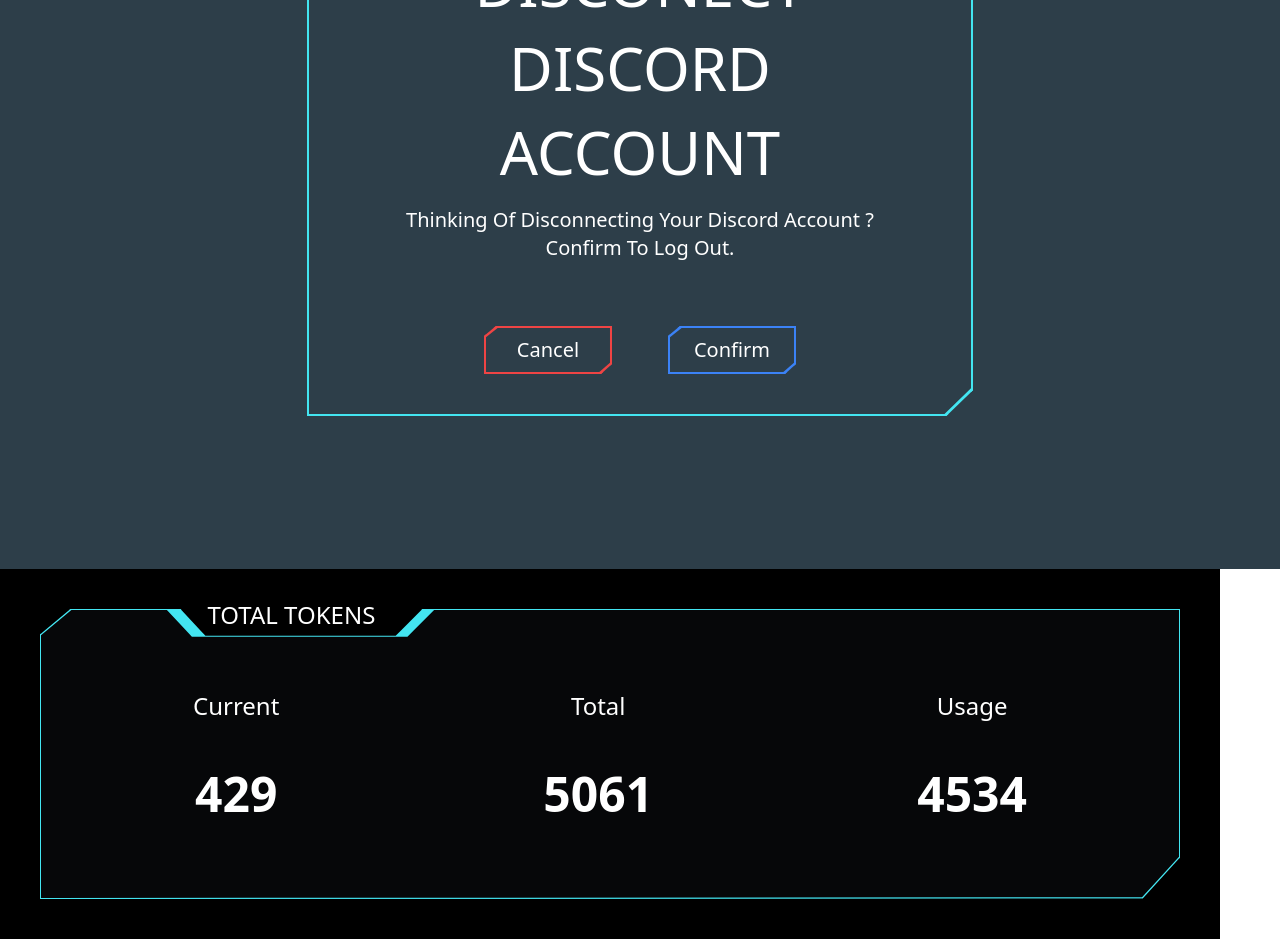
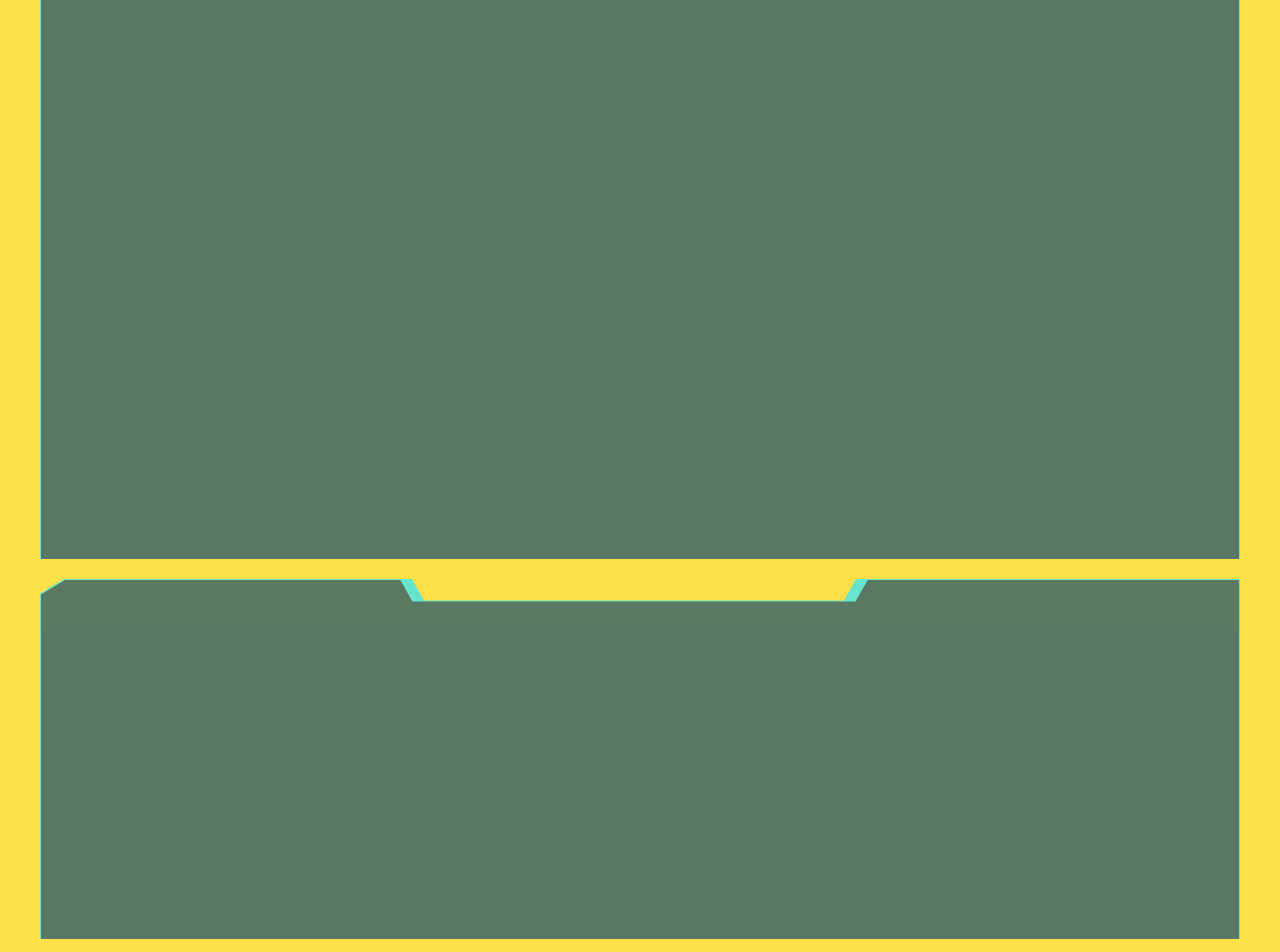
Before and after one commit to kakhi1/shape, a React (Vite) app: page / in a window 1280 px wide. Shown: the part 640-1592 px from the top of the page. Built offline with nearby package versions, Linux system fonts and the light colour scheme.

Commit message:
new shapes

```diff
--- a/src/App.css
+++ b/src/App.css
@@ -34,7 +34,7 @@
   );
 }
 /* clip path for mobile screen */
-@media (max-width: 640px) {
+/* @media (max-width: 640px) {
   .custom-shapeMobile {
     clip-path: polygon(
       4.77% 0%,
@@ -65,7 +65,7 @@
       0% 4.25%
     );
   }
-}
+} */
 /* clip path for second shape */
 .second-shape {
   clip-path: polygon(
@@ -254,3 +254,121 @@
     );
   }
 }
+/* below new 4 shapes CSS*/
+
+/* first shape  */
+.FirstShapecss {
+  clip-path: polygon(
+    4% 0%,
+    30% 0%,
+    32% 4%,
+    68% 4%,
+    70% 0%,
+    100% 0%,
+    100% 100%,
+    0% 100%,
+    0% 4%
+  );
+}
+.FirstShapecss2 {
+  clip-path: polygon(
+    4% 0%,
+    31.4% 0%,
+    33.4% 4%,
+    66.6% 4%,
+    68.6% 0%,
+    100% 0%,
+    100% 100%,
+    0% 100%,
+    0% 4%
+  );
+}
+/* second shape css */
+.SecondShapecss {
+  clip-path: polygon(
+    2% 0%,
+    30% 0%,
+    31% 6%,
+    68% 6%,
+    69% 0%,
+    100% 0%,
+    100% 100%,
+    0% 100%,
+    0% 4%
+  );
+}
+.SecondShapecss2 {
+  clip-path: polygon(
+    2% 0%,
+    31% 0%,
+    32% 6%,
+    67% 6%,
+    68% 0%,
+    100% 0%,
+    100% 100%,
+    0% 100%,
+    0% 4%
+  );
+}
+/* third shape  */
+.ThirdShapecss {
+  clip-path: polygon(
+    5% 0%,
+    35% 0%,
+    37% 5%,
+    63% 5%,
+    65% 0%,
+    95% 0%,
+    100% 8%,
+    100% 94.7%,
+    96.9% 99.4%,
+    0% 99.6%,
+    0% 8%
+  );
+}
+.ThirdShapecss2 {
+  clip-path: polygon(
+    5% 0%,
+    36% 0%,
+    38% 5%,
+    62% 5%,
+    64% 0%,
+    95% 0%,
+    100% 8%,
+    100% 95%,
+    97% 100%,
+    0% 100%,
+    0% 8%
+  );
+}
+/* fourth shape */
+.FourthShapecss {
+  clip-path: polygon(
+    5% 0%,
+    30% 0%,
+    32% 4%,
+    68% 4%,
+    70% 0%,
+    95% 0%,
+    100% 8%,
+    100% 94.7%,
+    96.9% 99.4%,
+    0% 99.6%,
+    0% 5%
+  );
+}
+.FourthShapecss2 {
+  clip-path: polygon(
+    5% 0%,
+    32% 0%,
+    34% 4%,
+    66% 4%,
+    68% 0%,
+    95% 0%,
+    100% 8%,
+    100% 95%,
+    97% 100%,
+    0% 100%,
+    0% 5%
+  );
+}
--- a/src/App.jsx
+++ b/src/App.jsx
@@ -1,5 +1,6 @@
 import "./App.css";
 import FirstShape from "./FirstShape";
+import NewShapes from "./NewShapes";
 import SecondShape from "./secondShape";
 import ThirdShape from "./ThirdShape";
 
@@ -7,10 +8,12 @@
   return (
     <>
       <ThirdShape />
+      <NewShapes />
+
       {/* second shape    */}
-      <SecondShape />
+      {/* <SecondShape /> */}
       {/* first shape  */}
-      <FirstShape />
+      {/* <FirstShape /> */}
     </>
   );
 }
--- /dev/null
+++ b/src/NewShapes.jsx
@@ -0,0 +1,26 @@
+import React from "react";
+
+const NewShapes = () => {
+  return (
+    <div className="w-full h-[2100px] bg-yellow-300 p-10 px-10 ">
+      {/* first shape  */}
+      <div className="w-[40wm] h-[100vh] border-[#43E5F1] border-[1px] bg-[#43E5F1] opacity-80 FirstShapecss2">
+        <div className="w-[40wm] h-[100vh] bg-[#2d3e49] opacity-80 FirstShapecss "></div>
+      </div>
+      {/* second shape */}
+      <div className="w-[40vm] h-[45vh] border-[#43E5F1] border-[1px] bg-[#43E5F1] opacity-80 SecondShapecss2 my-5 ">
+        <div className="w-[40vm] h-[45vh] border-[#43E5F1]  bg-[#2d3e49] opacity-80 SecondShapecss"></div>
+      </div>
+      {/* third shape  */}
+      <div className="max-w-[47rem] h-[21rem] border-[#43E5F1] border-[1px] bg-[#43E5F1] opacity-80 ThirdShapecss2 my-10 ">
+        <div className="max-w-[47rem] h-[21rem] border-[#43E5F1]  bg-[#2d3e49] opacity-80 ThirdShapecss"></div>
+      </div>
+      {/* fourt shape  */}
+      <div className="max-w-[23rem] h-[38rem] border-[#43E5F1] border-[1px] bg-[#43E5F1] opacity-80 FourthShapecss2 my-10 ">
+        <div className="max-w-[23rem] h-[38rem] border-[#43E5F1]  bg-[#2d3e49] opacity-80 FourthShapecss"></div>
+      </div>
+    </div>
+  );
+};
+
+export default NewShapes;
```
